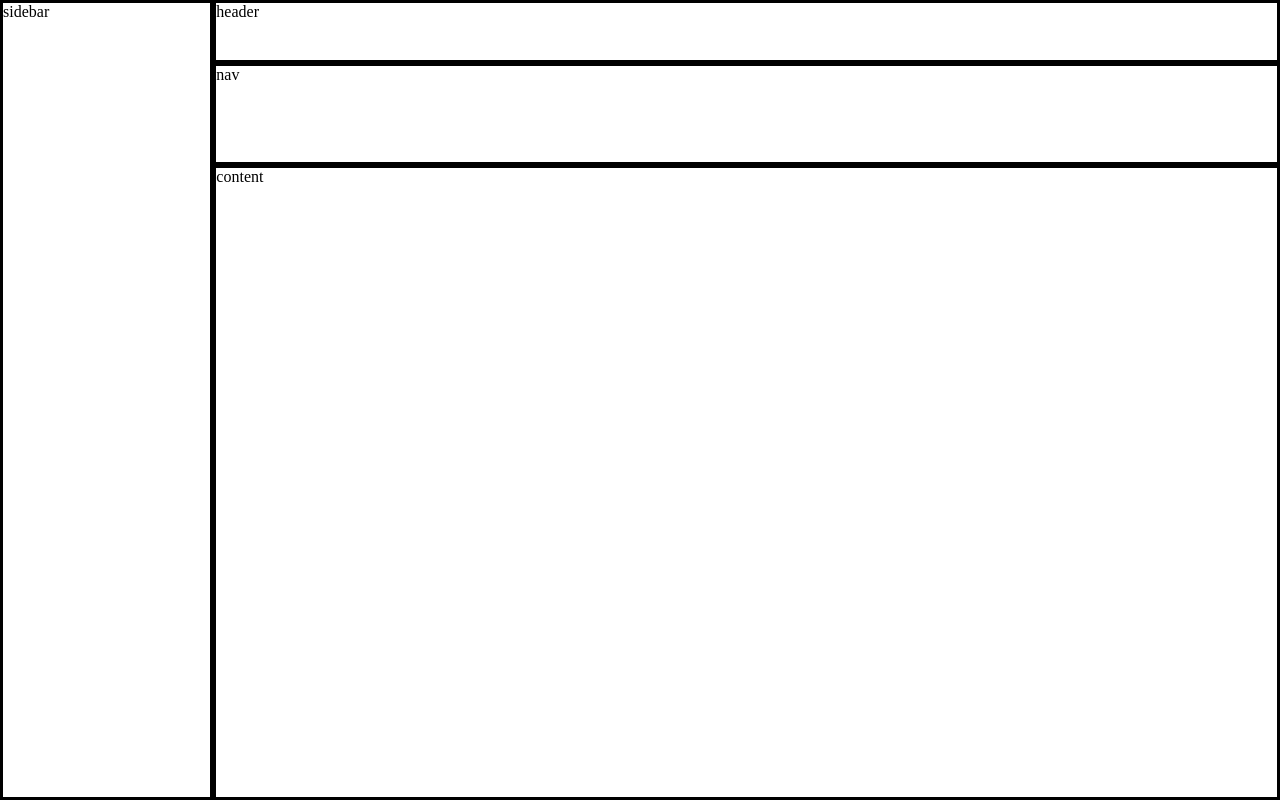
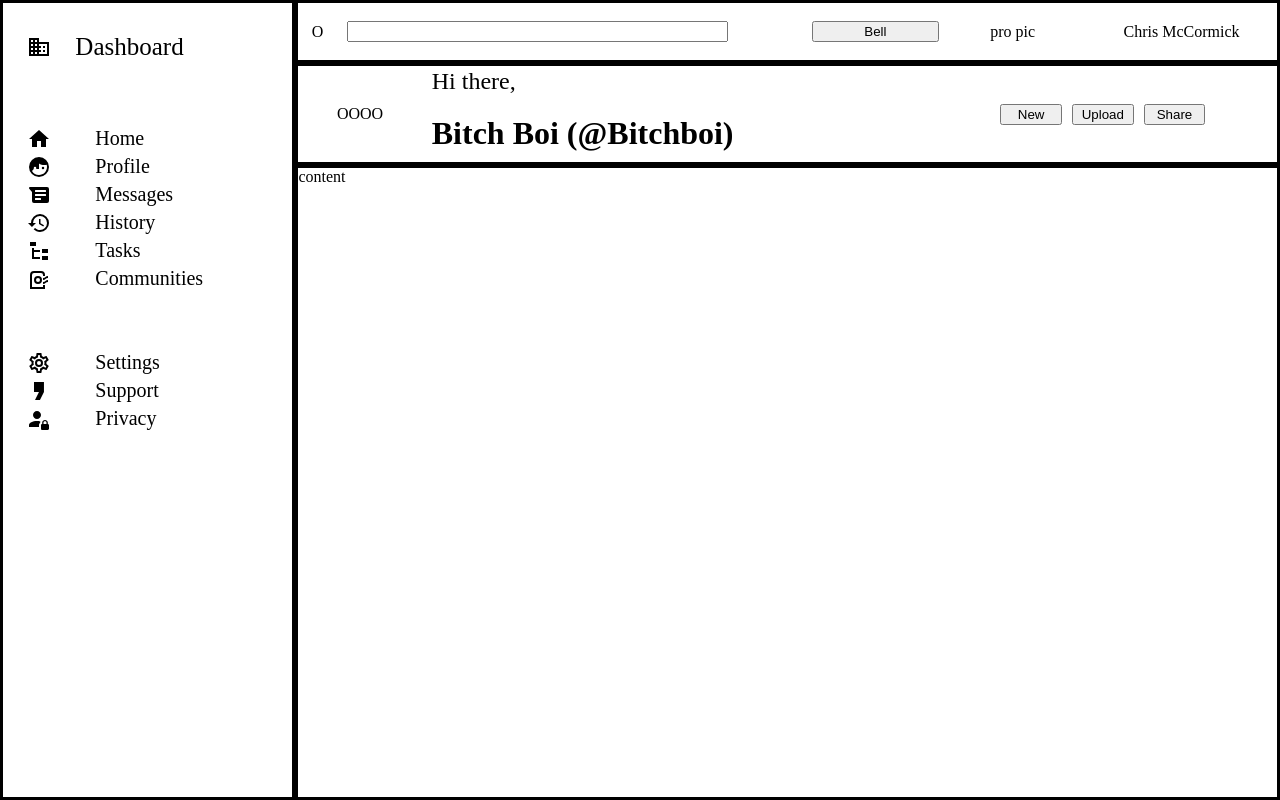
Before and after one commit to c-mccormick007/admin-dashboard, a plain HTML site: page index.html in a window 1280 px wide. Drawn offline with Linux system fonts and the light colour scheme.

Commit message:
add icons to sidebar, more grid work

```diff
--- a/index.html
+++ b/index.html
@@ -9,9 +9,55 @@
 </head>
 <body>
     <div class="container">
-        <div class="sidebar">sidebar</div>
-        <div class="header">header</div>
-        <div class="nav">nav</div>
+        <div class="sidebar">
+            <img src="/icons/domain.svg" alt="Dashbord icon" class="dbicon">
+            <div class="sidebarHeader">Dashboard</div>
+            <div class="sbicons">
+                <ul>
+                    <img src="/icons/home.svg" alt="home icon">
+                    <img src="/icons/face-man-profile.svg" alt="profile icon">
+                    <img src="/icons/android-messages.svg" alt="message icon">
+                    <img src="/icons/history.svg" alt="history icon">
+                    <img src="/icons/file-tree.svg" alt="tasks icon">
+                    <img src="/icons/air-purifier.svg" alt="communities icon">
+                </ul>
+                <ul>
+                    <img src="/icons/cog-outline.svg" alt="settings icon">
+                    <img src="/icons/comma.svg" alt="support icon">
+                    <img src="/icons/account-lock.svg" alt="privacy icon">
+                </ul>
+            </div>
+            <div class="sboptions">
+                <ul>
+                    <li>Home</li>
+                    <li>Profile</li>
+                    <li>Messages</li>
+                    <li>History</li>
+                    <li>Tasks</li>
+                    <li>Communities</li>
+                </ul>
+                <ul>
+                    <li>Settings</li>
+                    <li>Support</li>
+                    <li>Privacy</li>
+                </ul>
+            </div>
+        </div>
+        <div class="header">
+            <div class="searchicon">O</div>
+            <input type="search" name="searchbar" id="searchbar">
+            <button class="notifications">Bell</button>
+            <div class="profilepic">pro pic</div>
+            <div class="name">Chris McCormick</div>
+        </div>
+        <div class="nav">
+            <div class="profilepicBig">OOOO</div>
+            <h2>Hi there,</h2>
+            <h1>Bitch Boi (@Bitchboi)</h1>
+            <button class="new">New</button>
+            <button class="upload">Upload</button>
+            <button class="share">Share</button>
+        </div>
         <div class="content">content</div>
     </div>
 </body>
--- a/styles.css
+++ b/styles.css
@@ -9,21 +9,131 @@ body {
     height: 100vh;
     max-width: 100%;
     max-height: 100%;
-    grid-template-columns: 1fr 5fr;
+    grid-template-columns: 1.5fr 5fr;
     grid-template-rows: .5fr .8fr 5fr;
 }
 
 .sidebar {
     border: 3px solid;
     grid-row: 1 / 4;
+    display: grid;
+    grid-template-columns: 1fr 3fr;
+    grid-template-rows: 1fr 8fr;
+    align-items: center;
+    text-align: center;
+}
+
+.sidebarHeader {
+    font-size: 25px;
+    justify-self: start;
+    text-align: left;
+}
+
+.sbicons {
+    align-self: flex-start;
+}
+
+.dbicon {
+    justify-self: center;
+}
+
+.sboptions {
+    grid-column: 2 / 3;
+    align-self: flex-start;
+    font-size: 20px;
+    justify-self: start;
+    text-align: left;
+}
+
+.sboptions ul {
+    margin-top: 16px;
+    margin-bottom: 16px;
+}
+
+.sboptions li {
+    margin-bottom: 5px;
+}
+
+ul {
+    list-style-type: none;
+    padding: 20px;
 }
 
 .header {
     border: 3px solid;
+    display: grid;
+    grid-template-columns: 0.3fr 3fr .5fr 1fr 1fr 1.5fr;
+    grid-template-rows: 1fr;
+    align-items: center;
+    text-align: center;
+    justify-content: space-around;
+    gap: 10px;
+}
+
+.searchicon {
+    grid-row: 1;
+}
+
+#searchbar, .notifications, .profilepic, .name {
+    grid-row: 1;
+}
+
+.name {
+    white-space: nowrap;
+    grid-column: 6 / 7;
+}
+
+.profilepic{
+    grid-column: 5 / 6;
+}
+
+.notifications{
+    grid-column: 4 / 5;
 }
 
 .nav {
     border: 3px solid;
+    display: grid;
+    align-items: center;
+    text-align: center;
+    justify-content: space-around;
+    grid-template-columns: 2fr 4fr 4fr 1fr 1fr 1fr 1fr;
+    grid-template-rows: 1fr 2fr;
+    gap: 10px;
+}
+
+.profilepicBig{
+    grid-row: 1 / 3;
+}
+
+.nav h1 {
+    grid-column: 2 / 3;
+    grid-row: 2 / 3;
+    white-space: nowrap;
+    padding: 0;
+    margin: 0;
+    justify-self: start;
+}
+
+.nav button {
+    grid-row: 1 / 3;
+}
+
+.nav h2 {
+    align-self: end;
+    justify-self: start;
+    margin: 0;
+    font-weight: normal;
+}
+
+.new{
+    grid-column: 4 / 5;
+}
+.upload{
+    grid-column: 5 / 6;
+}
+.share{
+    grid-column: 6 / 7;
 }
 
 .content {
```
Also changed, not shown: icons/account-lock.svg (added), icons/air-purifier.svg (added), icons/alert-circle.svg (added), icons/android-messages.svg (added), icons/cog-outline.svg (added), icons/comma.svg (added), icons/domain (1).svg (added), icons/domain.svg (added), icons/face-man-profile.svg (added), icons/file-tree.svg (added), icons/history.svg (added), icons/home.svg (added).
